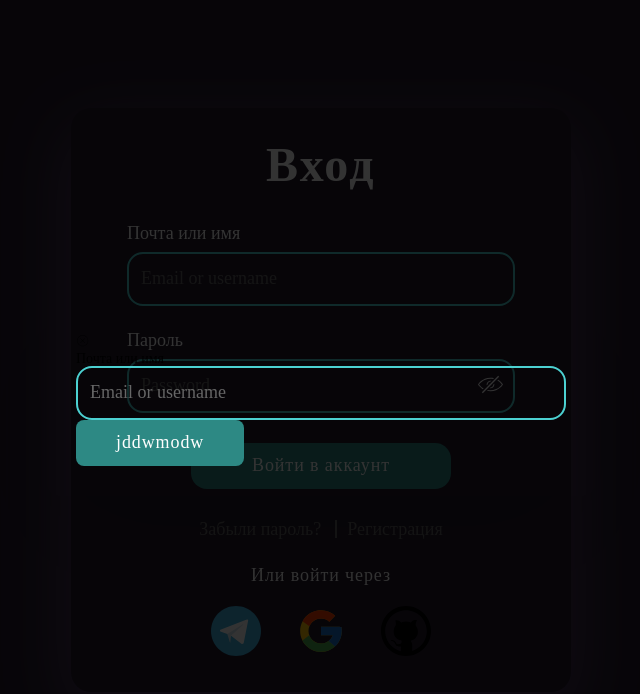
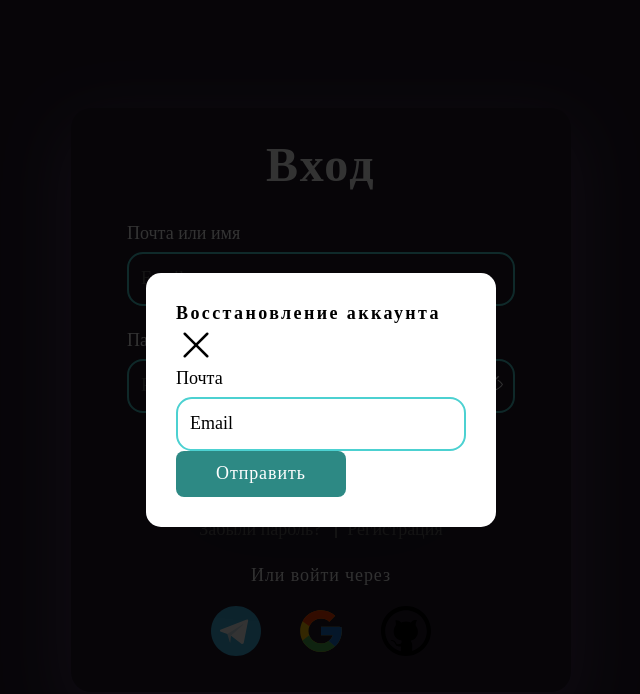
Before and after one commit to cookies-with-tea/fims-site, a React (Vite) app: page / in a window 1280 px wide. Both pictures are taken after a click on the button "Забыли пароль?". Shown: the top 694 px of the page, without its empty margins (319-959 px from the left). Built offline with nearby package versions, Linux system fonts and the light colour scheme.

Commit message:
ASF-4: Добавил пару стилей для диалога

```diff
--- a/src/components/send-email/SendNewPasswordForm.tsx
+++ b/src/components/send-email/SendNewPasswordForm.tsx
@@ -2,6 +2,8 @@ import { Dialog } from "src/ui/dialog/Dialog"
 import { Input } from "src/ui/input/Input"
 import { ChangeEvent, useState } from 'react'
 import { Button } from "src/ui/button/Button";
+import style from "./sendEmail.module.scss"
+import { Icon } from "src/ui/icon/Icon";
 
 interface PropsSendEmail {
     show: boolean
@@ -21,21 +23,29 @@ export const SendNewPasswordForm = ({ show, onClose }: PropsSendEmail) => {
     return (
         <>
             {show && (
-                <Dialog onClose={onClose} closeEscape lockScroll>
-                    <form className={"form"}>
-                        <label className={"form__label"}>Почта или имя</label>
+                <Dialog
+                    onClose={onClose}
+                    closeEscape
+                    lockScroll
+                    title="Восстановление аккаунта"
+                    closeIcon={<Icon name="close" className={style.form__close}/>}
+                    >
+                    <form className={style.form}>
+                        <label className={style.form__label}>Почта</label>
                         <Input
                             value={formData}
-                            placeholder='Email or username'
+                            placeholder='Email'
                             onChange={onValueChange}
                             type='email'
                             onClearValue={onClearValue}
                             clearable
                             name='email'
+                            className={style.form__input}
                         />
-                        <Button type="button" onClick={() => onClose()}>jddwmodw</Button>
+                        <Button type="button" onClick={() => onClose()}>Отправить</Button>
                     </form>
-                </Dialog>)
+                </Dialog>
+                )
             }
         </>
     )
--- a/src/components/send-email/sendEmail.module.scss
+++ b/src/components/send-email/sendEmail.module.scss
@@ -0,0 +1,25 @@
+.form {
+
+    &__label {
+        display: block;
+        font-size: $font--size-large;
+        font-weight: 500;
+        margin-bottom: 10px;
+    }
+
+    &__input{
+        color: $color--black;
+
+        &::placeholder{
+            color: $color--black;
+        }
+    }
+
+    &__close{
+        font-size: 40px;
+
+        &:hover{
+            fill: red;
+        }
+    }
+}
--- a/src/ui/dialog/dialog.module.scss
+++ b/src/ui/dialog/dialog.module.scss
@@ -21,21 +21,27 @@
     }
 
     &__content {
-        width: 550px;
+        width: 350px;
         box-shadow: -2px 43px 122px rgba(0, 0, 0, 0.1);
-        // background: #ffffff;
+        background: #ffffff;
         border-radius: 15px;
         padding: 30px;
         position: relative;
     }
 
-    &__close {
-        position: absolute;
-        cursor: pointer;
-        top: 15px;
-        right: 15px;
-        font-size: 26px;
-        font-weight: 500;
-        color: #f2bb15cb;
+    &__title{
+        font-size: $font--size-large;
+        line-height: 120%;
+        letter-spacing: 2.4px;
     }
+
+    // &__close {
+    //     position: absolute;
+    //     cursor: pointer;
+    //     top: 15px;
+    //     right: 15px;
+    //     font-size: 26px;
+    //     font-weight: 500;
+    //     color: #f2bb15cb;
+    // }
 }
--- a/src/ui/dialog/dialog.tsx
+++ b/src/ui/dialog/dialog.tsx
@@ -1,13 +1,14 @@
 import { ReactNode, useEffect } from 'react';
 import {createPortal} from 'react-dom';
 import style from "./dialog.module.scss"
-import { Icon } from '../icon/Icon';
+// import { Icon } from '../icon/Icon';
 
 interface DialogProps {
     children?: ReactNode
+    closeIcon?: ReactNode
     title?: string
+    onClose?: () => void
     closeEscape?: boolean
-    onClose?: () => void
     lockScroll?: boolean
 }
 
@@ -17,6 +18,7 @@ export const Dialog = ({
         closeEscape,
         onClose,
         lockScroll,
+        closeIcon
     }: DialogProps) => {
 
     const handleEscape = (event: KeyboardEvent) => {
@@ -37,10 +39,10 @@ export const Dialog = ({
                 <div className={style.modal}>
                     <div className={style.modal__body}>
                         <div className={style.modal__content}>
-                            <div className="modal__header">
-                                <h3 className="modal__title">{title}</h3>
+                            <div className={style.modal__header}>
+                                <h3 className={style.modal__title}>{title}</h3>
                                 <button type='button' onClick={() => onClose?.()}>
-                                    <Icon name='clear'/>
+                                    {closeIcon}
                                 </button>
                             </div>
                             {children}
```
Also changed, not shown: src/assets/icons/close.svg (added).
